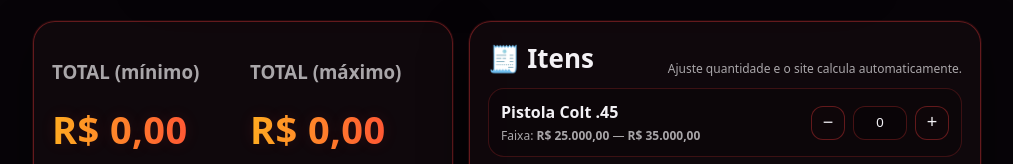
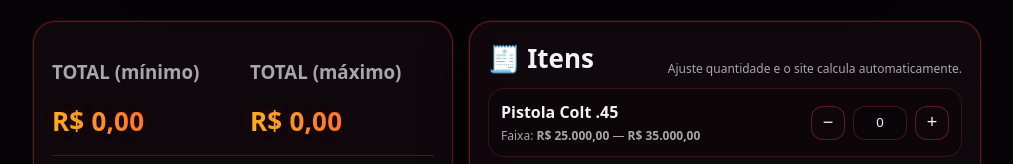
Before and after one commit to NayBukowski/sanatorio-calculadora, a plain HTML site: page index.html in a window 1280 px wide. Shown: the part 571-735 px from the top of the page, without its empty margins (133-1146 px from the left). Drawn offline with Linux system fonts and the light colour scheme.

Commit message:
Update style.css

```diff
--- a/style.css
+++ b/style.css
@@ -100,7 +100,12 @@ body{
   text-shadow: 0 0 16px rgba(255,70,70,.12);
 }
 
-.big{ font-size:38px; font-weight:900; letter-spacing:.4px; margin-top:6px; }
+.big{
+  font-size:26px;
+  font-weight:800;
+  letter-spacing:.2px;
+  margin-top:4px;
+}
 
 .divider{ height:1px; background:rgba(255,60,60,.25); margin:16px 0; }
 
```
